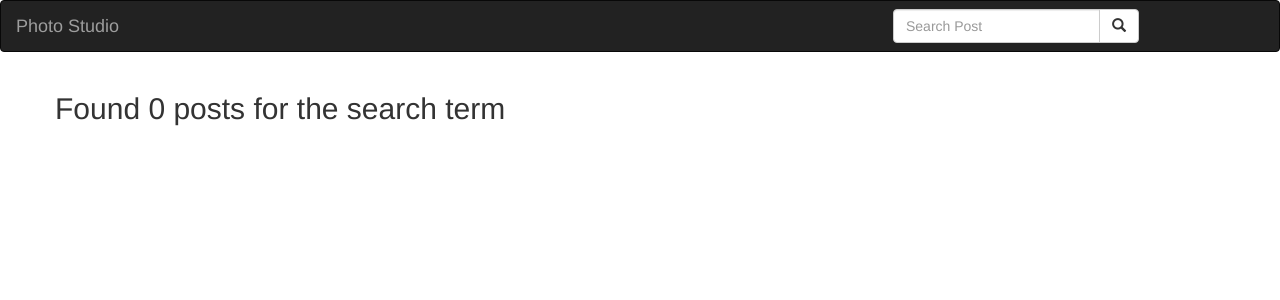
After one commit to Grantone/Photo-Studio, a Django app: template photostudio/picture/templates/all-posts/search.html in a window 1280 px wide. The commit adds this page. Shown: the top 300 px of the page. Run offline with Django 3.2, Linux system fonts and the light colour scheme; the template is opened without the code that fills it, so the values that code supplies are empty; some libraries are stand-ins or nearby versions.

Commit message:
fixing bug

```diff
--- /dev/null
+++ b/photostudio/picture/static/css/basepost.css
@@ -0,0 +1,3 @@
+h1 {
+  color: red;
+}
--- a/photostudio/picture/templates/all-posts/base.html
+++ b/photostudio/picture/templates/all-posts/base.html
@@ -0,0 +1,21 @@
+{% load bootstrap3%} {% load static %}
+<!DOCTYPE html>
+<html>
+
+<head>
+  <meta charset="utf-8"> {% if title %}
+  <title>Photo Studio - {{title}}</title>
+  {% else %}
+  <title> Photo Studio </title>
+  {% endif %} {% block styles %} {% bootstrap_css %}
+  <link rel="stylesheet" href="{% static 'css/basepost.css' %}"> {% endblock %}
+
+</head>
+
+<body>
+  {% include "navbar.html" %} {% block content %} {%endblock%} {% block scripts %}
+  <script src="https://ajax.googleapis.com/ajax/libs/jquery/3.2.1/jquery.min.js"></script>
+  {% bootstrap_javascript %} {% endblock %}
+</body>
+
+</html>
--- a/photostudio/picture/templates/all-posts/index.html
+++ b/photostudio/picture/templates/all-posts/index.html
@@ -7,9 +7,9 @@
 </head>
 
 <body>
-  {%extends 'all-images/base.html'%} {% block content %} {{block.super}} {% for image in images %} {{image.name}} {% endfor %}
+  {%extends 'all-posts/base.html'%} {% block content %} {{block.super}} {% for post in posts %} {{post.name}} {% endfor %}
 
-  <a href="{url 'image' image.id}">{{image.name}}</a> {% for image in images %} {{image.name}} {% endfor %} {% endblock %}
+  <a href="{url 'post' post.id}">{{post.name}}</a> {% for post in posts %} {{post.name}} {% endfor %} {% endblock %}
 
 </body>
 
--- /dev/null
+++ b/photostudio/picture/templates/all-posts/search.html
@@ -0,0 +1,20 @@
+{%extends 'all-posts/base.html'%} {% block content %}
+<div class="container">
+
+  <div class="row">
+    {% if posts%}
+    <h2>Found {{ posts|length }} of searched term {{message}}</h2> {% else %}
+    <h2> Found 0 posts for the search term {{message}}</h2> {% endif %}
+
+  </div>
+
+  <div class="row">
+
+    {% if posts %} {% for post in posts %}
+    <div class="col-sm-6 col-md-3">
+      <a href="{% url 'article' article.id%}"><h1>{{post.title}}</h1></a>
+    </div>
+    {% endfor %} {% endif %}
+  </div>
+</div>
+{% endblock %}
--- a/photostudio/picture/templates/navbar.html
+++ b/photostudio/picture/templates/navbar.html
@@ -13,6 +13,21 @@
       <div class="navbar-header">
         <a class="navbar-brand" href="{% url 'index' %}">Photo Studio</a>
       </div>
+      <!-- adding a search form -->
+      <div class="col-sm-4 col-md-4 navbar-right">
+        <form class="navbar-form" action="{% url 'search_results' %}" role="search">
+          <div class="input-group">
+            <input type="text" name="post" placeholder="Search Post" class="form-control">
+            <div class="input-group-btn">
+              <button type="submit" class="btn btn-default">
+                  <i class="glyphicon glyphicon-search"></i>
+                </button>
+            </div>
+          </div>
+
+        </form>
+
+      </div>
     </div>
   </nav>
 </body>
--- /dev/null
+++ b/photostudio/picture/templates/welcome.html
@@ -0,0 +1 @@
+<h1>Welcome to Photo Studio</h1>
```
Also changed, not shown: photostudio/picture/models.py (+38 -3 lines), photostudio/picture/views.py (+24 -3 lines).
